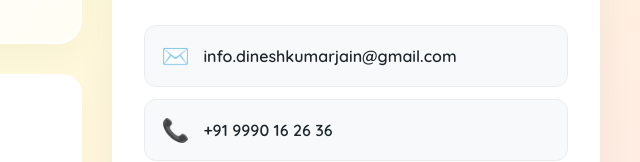
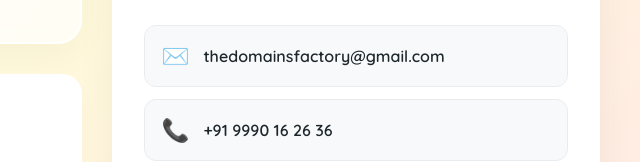
Before and after one commit to namanjainswe/icecreamkart, a plain HTML site: page index.html in a window 1280 px wide. Shown: the part 486-648 px from the top of the page, 640-1280 px from the left. Drawn offline with Linux system fonts and the light colour scheme.

Commit message:
Update index.html

```diff
--- a/index.html
+++ b/index.html
@@ -449,9 +449,9 @@
                     <div class="divider">OR CONTACT OWNER DIRECTLY</div>
 
                     <div class="direct-contact-box">
-                        <a href="mailto:info.dineshkumarjain@gmail.com?subject=Inquiry%20regarding%20icecreamkart.com" class="contact-link-card">
+                        <a href="mailto:thedomainsfactory@gmail.com?subject=Inquiry%20regarding%20icecreamkart.com" class="contact-link-card">
                             <span class="contact-icon">✉️</span>
-                            <span>info.dineshkumarjain@gmail.com</span>
+                            <span>thedomainsfactory@gmail.com</span>
                         </a>
                         <a href="tel:+919990162636" class="contact-link-card">
                             <span class="contact-icon">📞</span>
```
